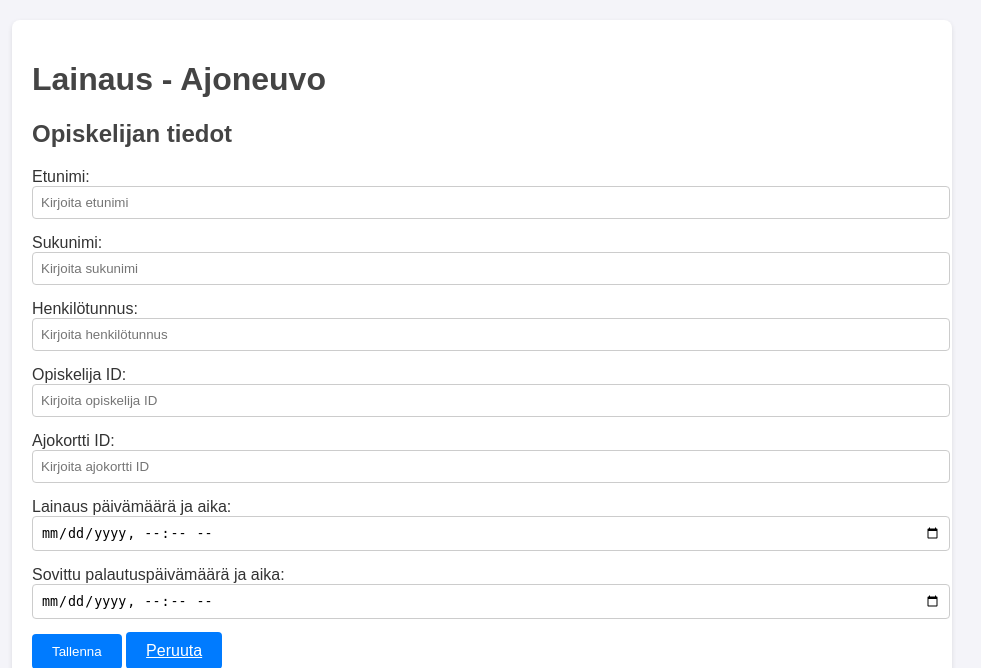
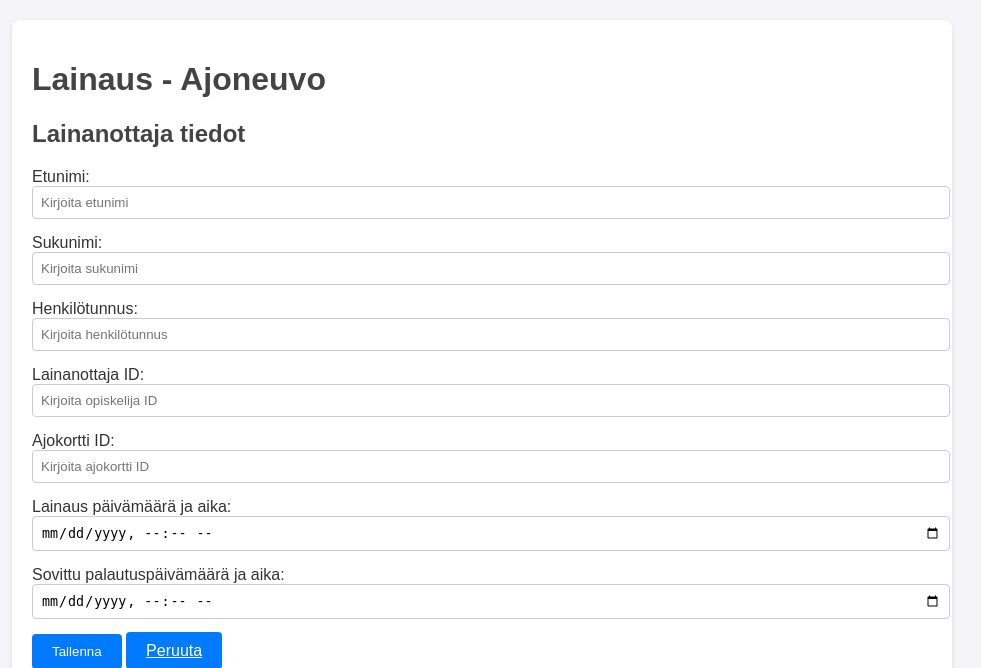
Before and after one commit to CAUCORASEKO/autolainausdjango, a Django app: template rasekoautolainaus/templates/rasekoautolainaus/lainaus.html in a window 1280 px wide. Shown: the top 668 px of the page, without its empty margins (158-1139 px from the left). Run offline with Django 5.2, Linux system fonts and the light colour scheme; the template is opened without the code that fills it, so the values that code supplies are empty; some libraries are stand-ins or nearby versions.

Commit message:
lainanottaja

```diff
--- a/rasekoautolainaus/templates/rasekoautolainaus/lainaus.html
+++ b/rasekoautolainaus/templates/rasekoautolainaus/lainaus.html
@@ -13,7 +13,7 @@
     <div class="container">
         <h1>Lainaus - Ajoneuvo</h1>
 
-        <h2>Opiskelijan tiedot</h2>
+        <h2>Lainanottaja tiedot</h2>
         <form method="post" class="lainaus-form">
             {% csrf_token %}
             <div class="form-group">
@@ -29,7 +29,7 @@
                 <input type="text" id="henkilotunnus" name="henkilotunnus" placeholder="Kirjoita henkilötunnus" required class="form-control">
             </div>
             <div class="form-group">
-                <label for="opiskelija_id">Opiskelija ID:</label>
+                <label for="opiskelija_id">Lainanottaja ID:</label>
                 <input type="text" id="opiskelija_id" name="opiskelija_id" placeholder="Kirjoita opiskelija ID" required class="form-control">
             </div>
             <div class="form-group">
```
